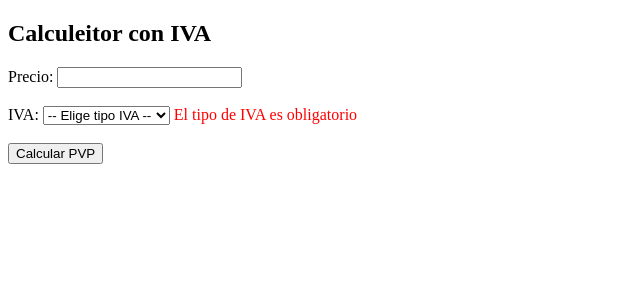
After one commit to RafaelCPC/htdocs, a PHP site: page /ejemplo_completo.php in a window 1280 px wide. The commit adds this page. Shown: the top 300 px of the page, without its empty margins (0-640 px from the left). Run offline with PHP 8.4, Linux system fonts and the light colour scheme.

Commit message:
clase 23/11/2026

```diff
--- /dev/null
+++ b/4_ArraysForm/validacion/calculos.php
@@ -0,0 +1,22 @@
+<?php
+/*
+    Crear tres constantes donde el nombre sea el tipo de IVA y su valor el número por el que
+    multiplicar el precio que de el pvp
+
+    General => 1.21
+    Reducido => 1.1
+    Superreducido => 1.04
+*/
+define("General", 1.21);
+define("Reducido", 1.1);
+define("Superreducido", 1.04);
+
+function calcularPVP (int | float $precio, string $iva): float {
+
+    // Se puede llamar a las constantes dentro de una función
+    return match ($iva) {
+        "general" => General * $precio,
+        "reducido" => Reducido * $precio,
+        "superreducido" => Superreducido * $precio
+    };
+}
--- /dev/null
+++ b/4_ArraysForm/validacion/ejemplo_completo.php
@@ -0,0 +1,138 @@
+<!DOCTYPE html>
+<html lang="en">
+<head>
+    <meta charset="UTF-8">
+    <meta name="viewport" content="width=device-width, initial-scale=1.0">
+    <title>Ejemplo Validación</title>
+    <?php
+    // Todo esto va a caer en la práctica tocha y esto es lo menos duro
+    // Este trimestre tenemos dos prácticas mínimo.
+
+        error_reporting(E_ALL);
+        ini_set("display_error", 1);
+
+        require "calculos.php"; // Para importar ficheros
+    ?>
+    <style>
+        .error{
+            color:red;
+        }
+        .ole{
+            color: green;
+        }
+    </style>
+</head>
+<body>
+    <h2> Calculeitor con IVA</h2>
+
+    <?php
+        $tmp_precio = "";
+        $tmp_iva = "";
+
+        if($_SERVER["REQUEST_METHOD"] == "POST"){
+
+            // 1. Recogida de datos en variables temporales
+            $tmp_precio = trim($_POST["precio"] ?? "");
+
+            if(isset($_POST["iva"])) $tmp_iva = $_POST["iva"];
+            else $tmp_iva = ""; // Realmente estamos haciendo lo mismo que con el precio, pero de otra manera. NO nos interesa trimearlo
+
+            // 2. Validación del precio
+            if($tmp_precio == "") {
+
+                // nivel 1: Comprobar que no esté vacío
+                $err_precio = "El precio es obligatorio";
+
+            } else {
+
+                // nivel 2: validar que sea un número (int o float)
+                $tmp_precio_filtrado =  filter_var($tmp_precio, FILTER_VALIDATE_FLOAT);
+
+                if ($tmp_precio_filtrado === false) {
+                    $err_precio = "El precio debe ser un número (entero o decimal)";
+
+                } else {
+
+                // nivel 3: Validar que sea positivo.
+                    if ($tmp_precio_filtrado <= 0) {
+                        $err_precio = "El precio debe ser mayor a 0";
+
+                    } else {
+
+                        // nivel 4: validar límite máximo de un precio (opcional pero recomendable)
+                        if($tmp_precio_filtrado > 9999999.99) {
+                            $err_precio = "Tas pasao de caro";
+                        } else {
+
+                            // Si llego aquí todo es correcto, por lo que asigno valor a mi variable definitiva
+                            $precio = $tmp_precio_filtrado;
+                        }
+                    }
+                }
+            }
+        }
+
+        // 3. Validación del IVA con whitelist (lista blanca)
+        $whitelist = ["general", "reducido", "superreducido"];
+
+        if ($tmp_iva == "") {
+
+            // nivel 1: comprobar que no esté vacío
+            $err_iva = "El tipo de IVA es obligatorio";
+
+        } else {
+            $verd = false;
+            // nivel 2: validar contra la whitelist (protección contra manipulación del formulario)
+            foreach($whitelist as $opc) {
+
+                // if(!$_POST[$opc] === $tmp_iva  && !$verd) {
+                //     $err_iva = "No es una opción válida";
+                // } else {
+                //     $iva = $tmp_iva;
+                // }
+
+                // otra manera
+                 if(!in_array($tmp_iva,$whitelist)) {
+                    $err_iva = "El tipo de IVA no es válido";
+                } else {
+                    $iva = $tmp_iva;
+                }
+
+            }
+
+        }
+    ?>
+
+    <form action="" method="post">
+        <label for="precio">Precio: </label>
+        <input type="text" name="precio" id="precio" value="<?=  htmlspecialchars($tmp_precio) ?>"> <!-- Tengo que volver más adelante-->
+        <!--
+            Pasamos el value del precio de 0 a htmlspecialchars($tmp_precio). Mantiene el precio que se había introducido aunque recarguemos la página
+
+            Como todo lo que es HTML el usuario lo puede modificar, ponemos el type text en precio en vez de number
+            Porque de todas maneras el usuario lo puede modificar y lo vamos a revisar desde el código que la info esté correcta
+        -->
+        <?php
+            if(isset($err_precio)) echo "<span class = 'error'> $err_precio </span>";
+        ?>
+        <br> <br>
+        <label for="iva">IVA: </label>
+        <select name="iva" id="iva">
+            <option disabled selected> -- Elige tipo IVA -- </option>
+            <option value="general">General</option>
+            <option value="reducido">Reducido</option>
+            <option value="superreducido">Superreducido</option>
+        </select>
+        <?php
+            if(isset($err_iva)) echo "<span class = 'error'> $err_iva </span>";
+        ?>
+        <br> <br>
+        <input type="submit" value="Calcular PVP">
+    </form>
+    <?php
+        if(isset($precio) && isset($iva)) {
+            echo "<h2 class='ole'> Precio " . calcularPVP($precio,$iva) . "</h2>";
+        };
+    ?>
+</body>
+</html>
--- a/4_ArraysForm/validacion/formulario_filtros.php
+++ b/4_ArraysForm/validacion/formulario_filtros.php
@@ -67,6 +67,9 @@
         $i++;
       }
 
+      // filter_var($entero, FILTER_VALIDATE_IP) Nos valida una IP por lo que tiene que ser un valor entre 0 a 255 y separado por puntos.
+      // filter_var($mac, FILTER_VALIDATE_MAC) Valida una dirección mac
+
      ?>
 </body>
 </html>
```
Also changed, not shown: 4_ArraysForm/validacion/practicar_validacion.php (added, +69 -0 lines).
